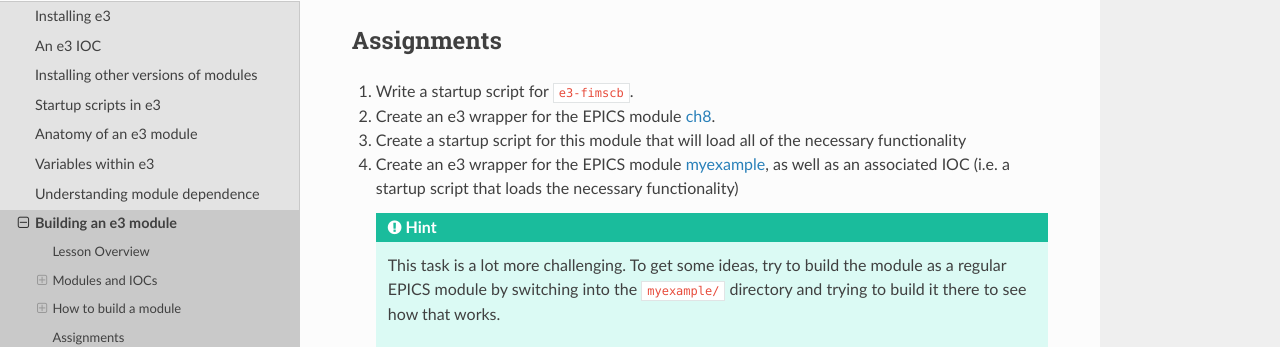
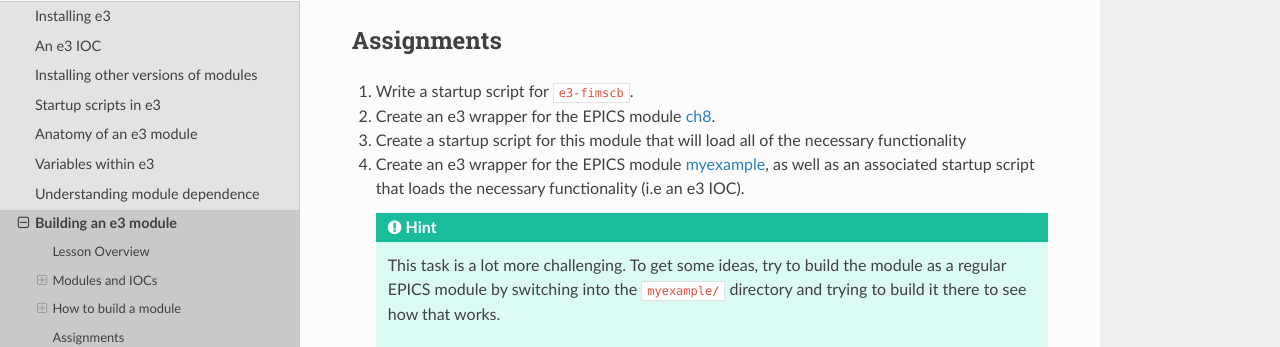
Before and after one commit to ttkorhonen/e3pages, a Sphinx documentation site: the page built from docs/kb/training/workbook/8_building_modules.md, in a window 1280 px wide and 900 px high, scrolled down 8095 px. Shown: the part 216-563 px from the top of the window. Built offline with Sphinx 7.4.7 and the Read the Docs theme 2.0.0, drawn with Linux system fonts in a browser that asks for light colours.

Commit message:
Clarification of term 'IOC'

```diff
--- a/docs/kb/training/workbook/8_building_modules.md
+++ b/docs/kb/training/workbook/8_building_modules.md
@@ -357,8 +357,7 @@ and then run `iocsh.bash ch8.cmd`.
 1. Write a startup script for `e3-fimscb`.
 2. Create an e3 wrapper for the EPICS module [ch8](https://gitlab.esss.lu.se/epics-modules/training/ch8).
 3. Create a startup script for this module that will load all of the necessary functionality
-4. Create an e3 wrapper for the EPICS module [myexample](https://gitlab.esss.lu.se/epics-modules/training/myexample), as well as an associated IOC
-   (i.e. a startup script that loads the necessary functionality)
+4. Create an e3 wrapper for the EPICS module [myexample](https://gitlab.esss.lu.se/epics-modules/training/myexample), as well as an associated startup script that loads the necessary functionality (i.e an e3 IOC).
    :::{hint}
    This task is a lot more challenging. To get some ideas, try to build the module as a regular EPICS module
    by switching into the `myexample/` directory and trying to build it there to see how that works.
```
